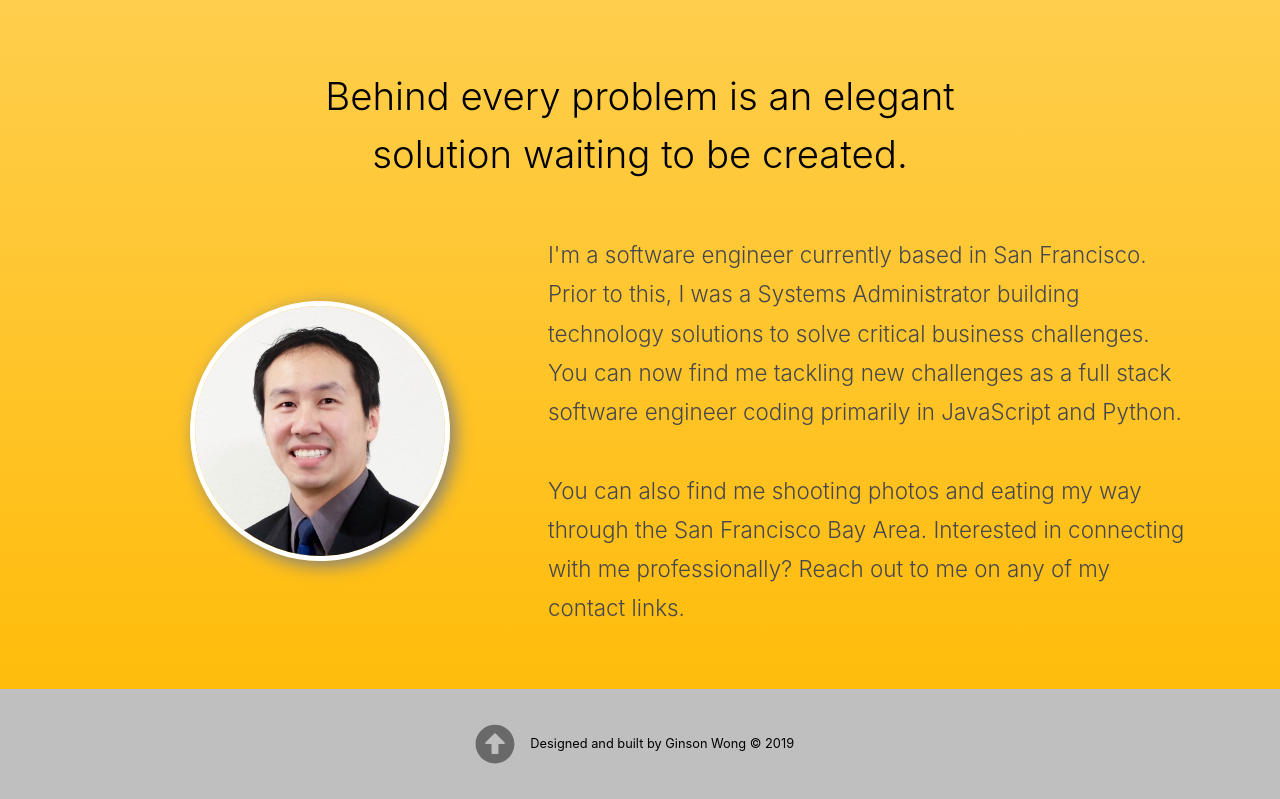
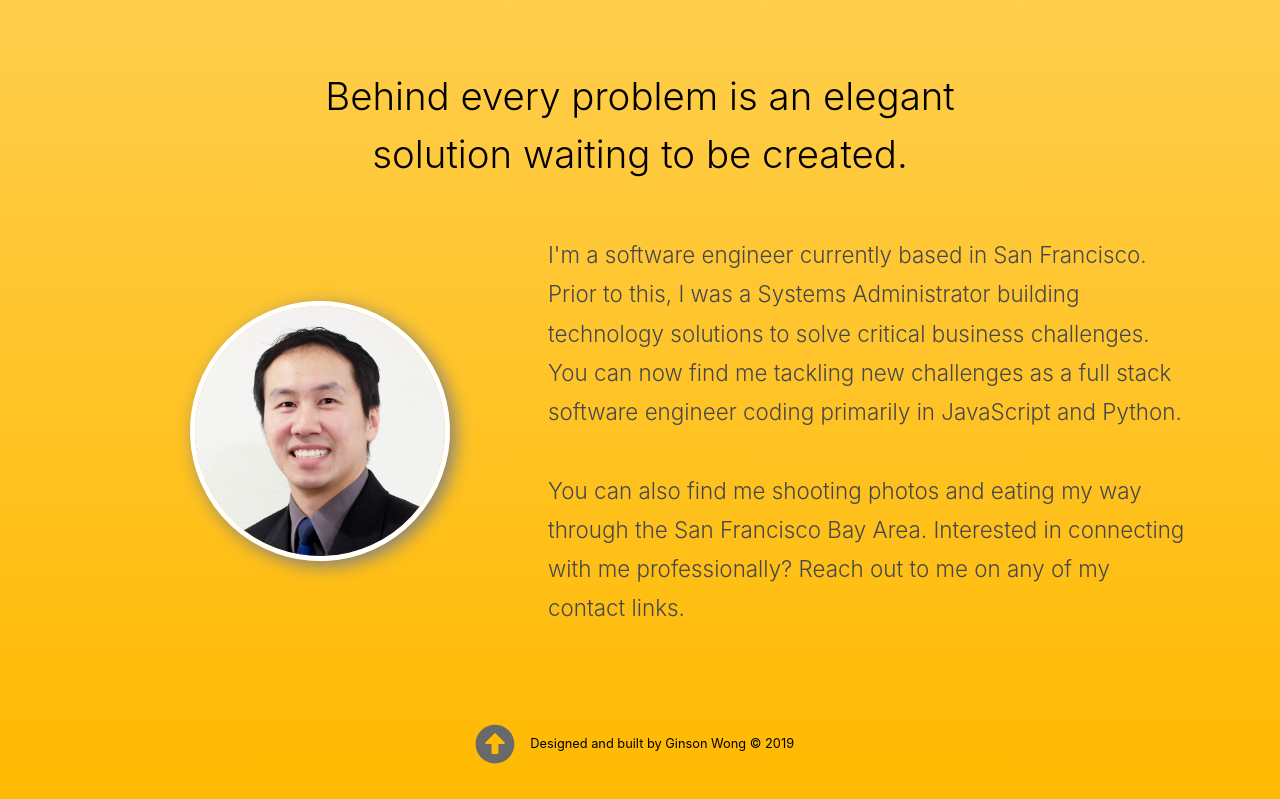
Before and after one commit to wongco/wongco-react-ts, a React (Create React App) app: page / in a window 1280 px wide. Shown: the part 1873-2672 px from the top of the page. Built offline with nearby package versions, Linux system fonts and the light colour scheme; no server answers.

Commit message:
adjust contact bar colors

```diff
--- a/src/components/organisms/Contact/index.tsx
+++ b/src/components/organisms/Contact/index.tsx
@@ -11,7 +11,7 @@ const StyledFooter = styled.footer`
 
 const StyledCopyrightContainer = styled.div`
   display: flex;
-  background-color: #bfbfbf;
+  /* background-color: #bfbfbf; */
   color: black;
   justify-content: center;
   align-items: center;
```
